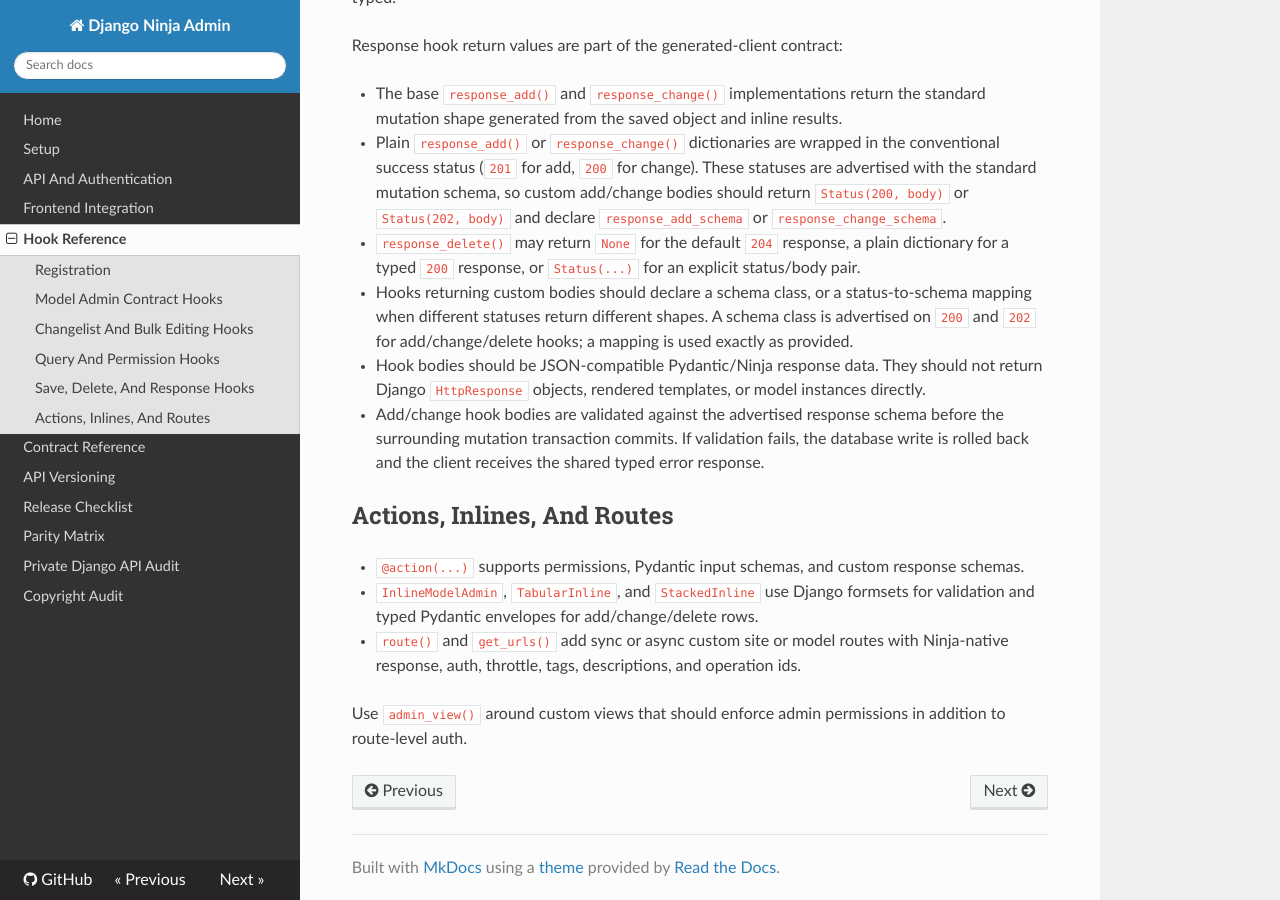
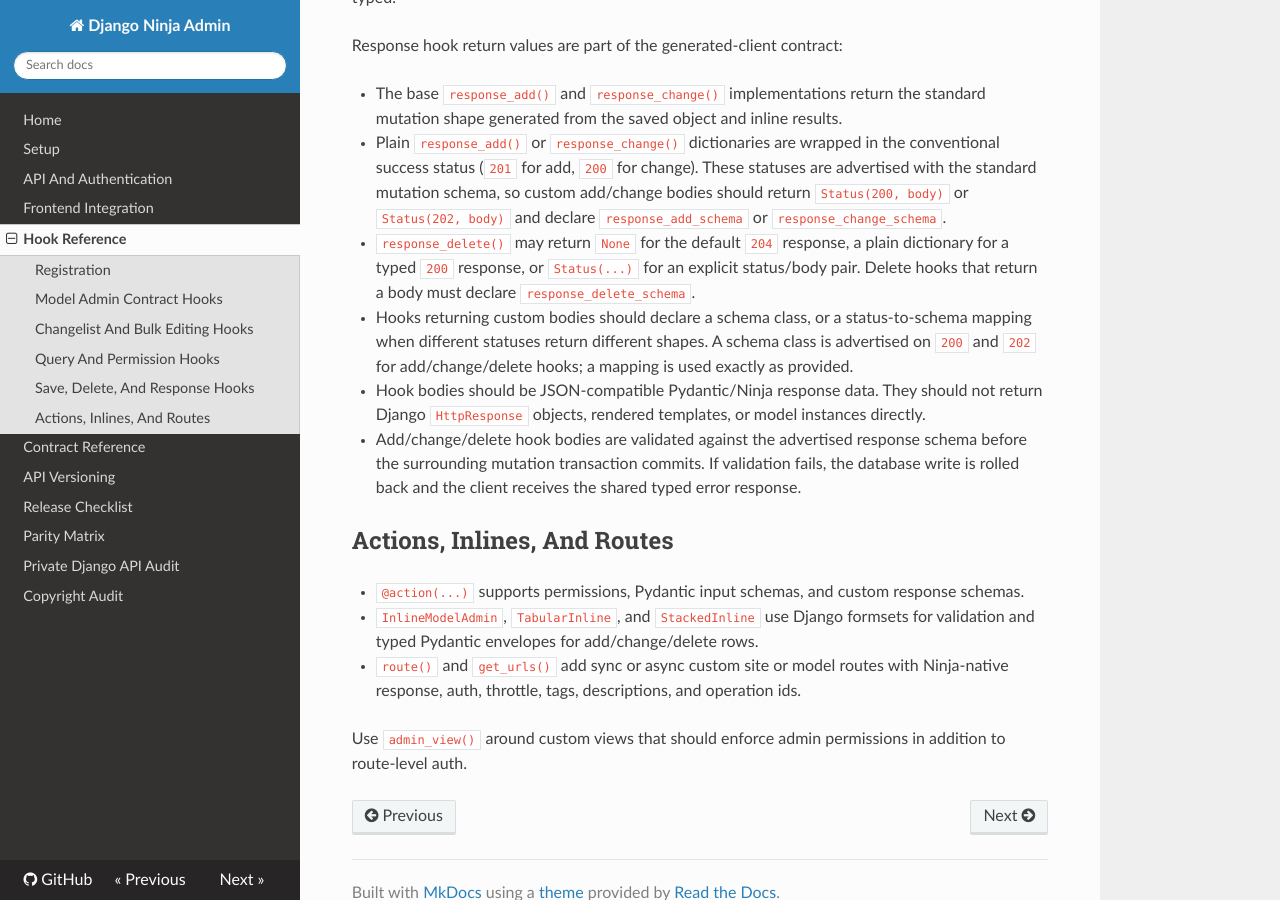
Before and after one commit to martijnberger/django-ninja-admin, an MkDocs documentation site: the page built from docs/hook-reference.md, in a window 1280 px wide and 900 px high, scrolled down 1963 px. Built offline with MkDocs 1.6.1, drawn with Linux system fonts in a browser that asks for light colours; nearby versions of some CDN libraries.

Commit message:
Validate delete hook responses before commit

```diff
--- a/docs/hook-reference.md
+++ b/docs/hook-reference.md
@@ -86,7 +86,8 @@
   and declare `response_add_schema` or `response_change_schema`.
 - `response_delete()` may return `None` for the default `204` response, a plain
   dictionary for a typed `200` response, or `Status(...)` for an explicit
-  status/body pair.
+  status/body pair. Delete hooks that return a body must declare
+  `response_delete_schema`.
 - Hooks returning custom bodies should declare a schema class, or a
   status-to-schema mapping when different statuses return different shapes.
   A schema class is advertised on `200` and `202` for add/change/delete hooks;
@@ -94,10 +95,10 @@
 - Hook bodies should be JSON-compatible Pydantic/Ninja response data. They
   should not return Django `HttpResponse` objects, rendered templates, or
   model instances directly.
-- Add/change hook bodies are validated against the advertised response schema
-  before the surrounding mutation transaction commits. If validation fails,
-  the database write is rolled back and the client receives the shared typed
-  error response.
+- Add/change/delete hook bodies are validated against the advertised response
+  schema before the surrounding mutation transaction commits. If validation
+  fails, the database write is rolled back and the client receives the shared
+  typed error response.
 
 ## Actions, Inlines, And Routes
 
```
Also changed, not shown: CHANGELOG.md (+6 -0 lines), docs/api-and-auth.md (+4 -4 lines), docs/contract-reference.md (+2 -2 lines), docs/parity-matrix.md (+1 -1 lines), 3 other files.
